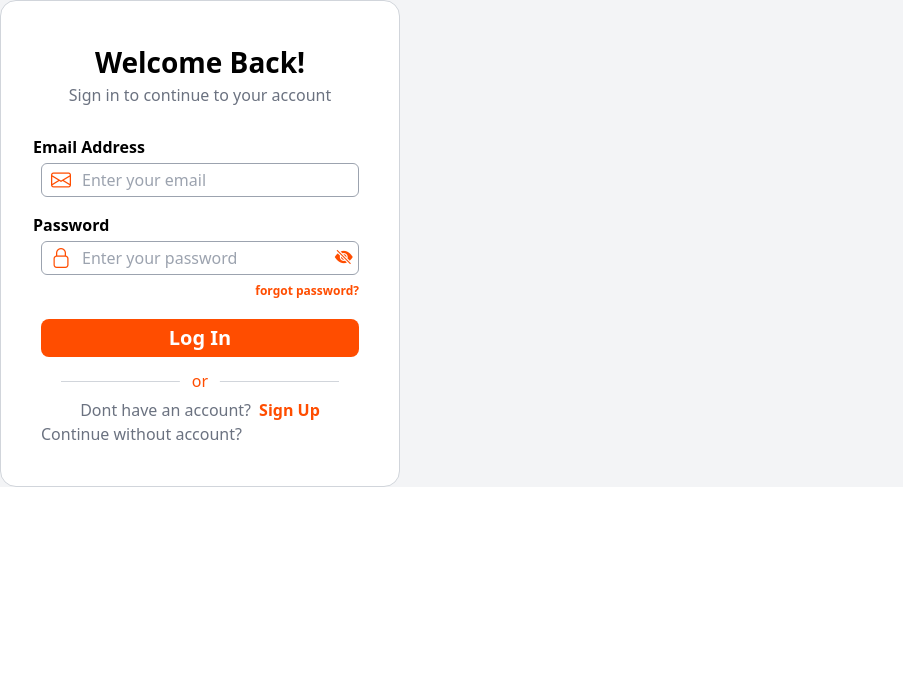
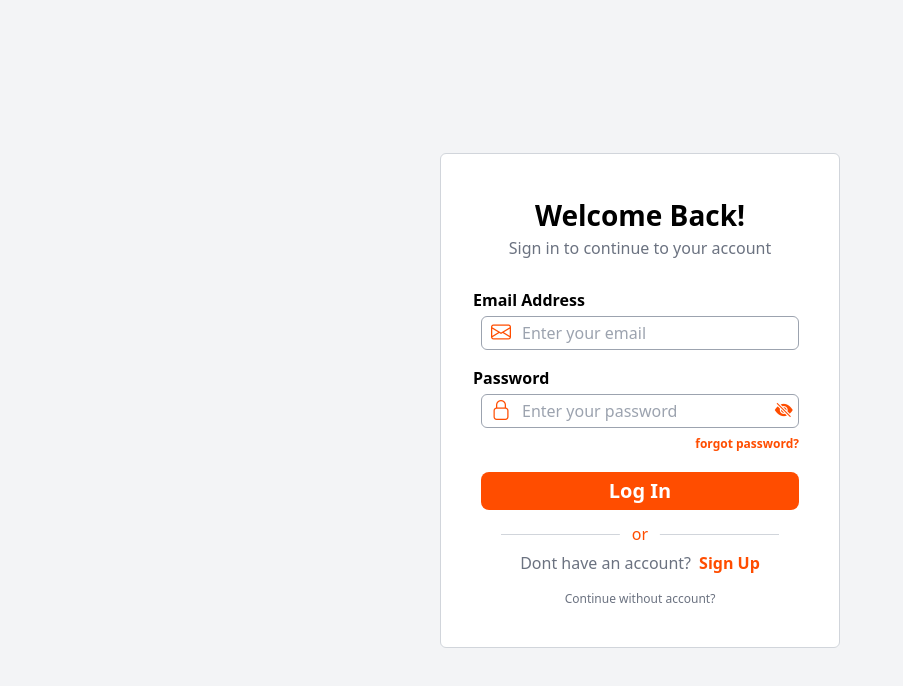
Before and after one commit to NguyenTAnh2005/New_Front_WEB, a React (Vite) app in the folder frontend/: page /login in a window 1280 px wide. Shown: the top 686 px of the page, without its empty margins (0-903 px from the left). Built offline with nearby package versions, Linux system fonts and the light colour scheme.

Commit message:
After Fix bug

```diff
--- a/frontend/src/App.jsx
+++ b/frontend/src/App.jsx
@@ -5,7 +5,7 @@ import egImg from './assets/a.png'
 import { Header } from './layout/header/header.jsx'
 import { Footer } from './layout/footer/footer.jsx'
 /* Import for router DOM*/
-import { BrowserRouter as Router, Route, Routes } from 'react-router-dom'
+import { BrowserRouter as Router, Route, Routes, useLocation } from 'react-router-dom'
 import { HomePage } from './pages/Home/home.jsx'
 import { PhonesPage } from './pages/Phones/phones.jsx'
 import { ArticlesPage } from './pages/Articles/artices.jsx'
@@ -13,11 +13,11 @@ import { ContactsPage } from './pages/Contacts/contacts.jsx'
 import { DealsPage } from './pages/Deals/deals.jsx'
 import { LogIn } from './components/login_signup_forgotpass/login.jsx'
 
-function App() {
+function AppContent() {
+  const location = useLocation();
   const hideHeaderFooter = location.pathname === "/login";
   return (
     <>
-      <Router>
       {!hideHeaderFooter && <Header />}
       <Routes>
         <Route path='/' element={<HomePage />} />
@@ -29,9 +29,18 @@ function App() {
         <Route path='/login' element={<LogIn />} />
       </Routes>
       {!hideHeaderFooter && <Footer />}
+    </>
+  )
+}
+function App() {
+  return (
+    <>
+      <Router>
+        <AppContent />
       </Router>
     </>
   );
 }
 
+
 export default App;
--- a/frontend/src/components/login_signup_forgotpass/login.jsx
+++ b/frontend/src/components/login_signup_forgotpass/login.jsx
@@ -6,8 +6,9 @@ export function LogIn() {
         return setShowPass(!showPass);
     }
     return (
-        <div className="border border-gray-300 border-1 rounded-2xl bg-white text-gray-500
-        w-full max-w-[400px] px-10 py-10 text-[16px] z-0">
+        <div className="h-screen flex items-center">
+            <form className="border border-gray-300 border-1 rounded-md bg-white text-gray-500
+        w-full max-w-[400px] px-10 py-10 text-[16px] mx-auto">
                 <div className="text-center mb-7">
                     <p className="text-black text-[28px] font-bold">
                         Welcome Back!
@@ -15,9 +16,9 @@ export function LogIn() {
                     <p>Sign in to continue to your account</p>
                 </div>
                 <div className=" flex flex-col mb-4">
-                <label htmlFor="" className="text-black font-semibold mb-1 -translate-x-2">Email Address</label>
+                    <label htmlFor="ip1_li" className="text-black font-semibold mb-1 -translate-x-2">Email Address</label>
                     <div className="flex relative">
-                    <input type="email"
+                        <input type="email" id="ip1_li"
                             placeholder="Enter your email"
                             className="w-full border border-1 border-gray-400
                         rounded-md py-1 focus:outline-none indent-[40px] text-gray-600" />
@@ -26,9 +27,10 @@ export function LogIn() {
                     </div>
                 </div>
                 <div className=" flex flex-col relative mb-2">
-                <label htmlFor="" className="text-black font-semibold mb-1 -translate-x-2">Password</label>
+                    <label htmlFor="ip2_li" className="text-black font-semibold mb-1 -translate-x-2">Password</label>
                     <div className="flex relative">
                         <input type={showPass ? "text" : "password"}
+                            id="ip2_li"
                             placeholder="Enter your password"
                             className="w-[100%] border border-1 border-gray-400
                         rounded-md py-1 focus:outline-none indent-[40px] text-gray-600" />
@@ -57,9 +59,13 @@ export function LogIn() {
                     <span>Dont have an account?</span>
                     <span className="text-mainCL font-bold ms-2">Sign Up</span>
                 </div>
-            <Link to="/Home">
+                <div className="flex mt-4">
+                    <Link to="/Home" className="text-xs mx-auto">
                         Continue without account?
                     </Link>
                 </div>
+
+            </form>
+        </div>
     )
 }
--- a/frontend/src/pages/Home/home.jsx
+++ b/frontend/src/pages/Home/home.jsx
@@ -104,7 +104,7 @@ function Home_Banner({ services }) {
 function Service_Item({ service }) {
     return (
         <div className="flex flex-col bg-white items-center p-1 rounded-xl border border-1 border-white hover:shadow-mainCL hover:shadow-md hover:border-mainCL  hover:-translate-y-1 transition-all duration-300 ease-linear">
-            <i className={`${service.cls_icon} text-[35px] text-mainCL`}></i>
+            <i className={`${service.cls_icon} text-[25px] text-mainCL`}></i>
             <p className="text-[18px] font-semibold text-center">{service.title}</p>
             <p className="text-gray-600 text-[12px] text-center">{service.desc}</p>
         </div>
```
Lines whose indentation alone changed are shown as unchanged.
